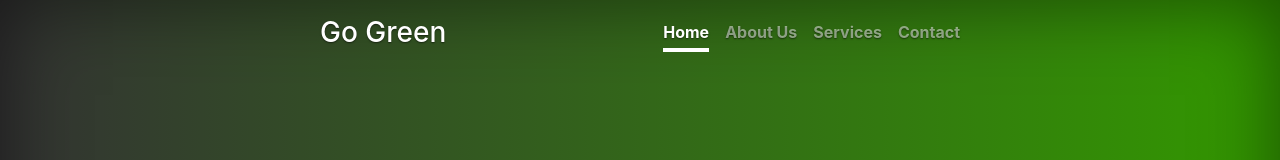
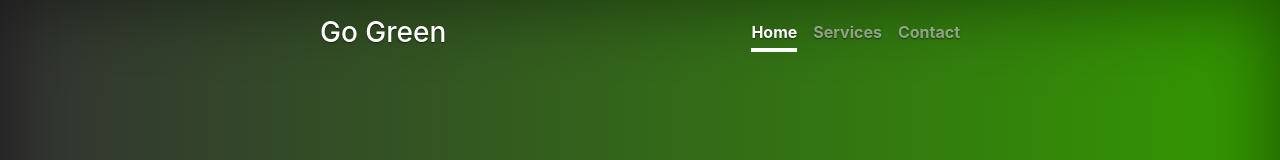
Before and after one commit to go-green-corp/GoGreen, a plain HTML site: page index.html in a window 1280 px wide. Shown: the top 160 px of the page. Drawn offline with nearby package versions, Linux system fonts and the light colour scheme.

Commit message:
Remove About Us nav element

```diff
--- a/index.html
+++ b/index.html
@@ -24,7 +24,6 @@
                 <h3 class="masthead-brand"><a href="">Go Green</a></h3>
                 <nav class="nav nav-masthead justify-content-center">
                     <a class="nav-link active" href="#">Home</a>
-                    <a class="nav-link" href="#">About Us</a>
                     <a class="nav-link" href="#">Services</a>
                     <a class="nav-link" href="#">Contact</a>
                 </nav>
```
